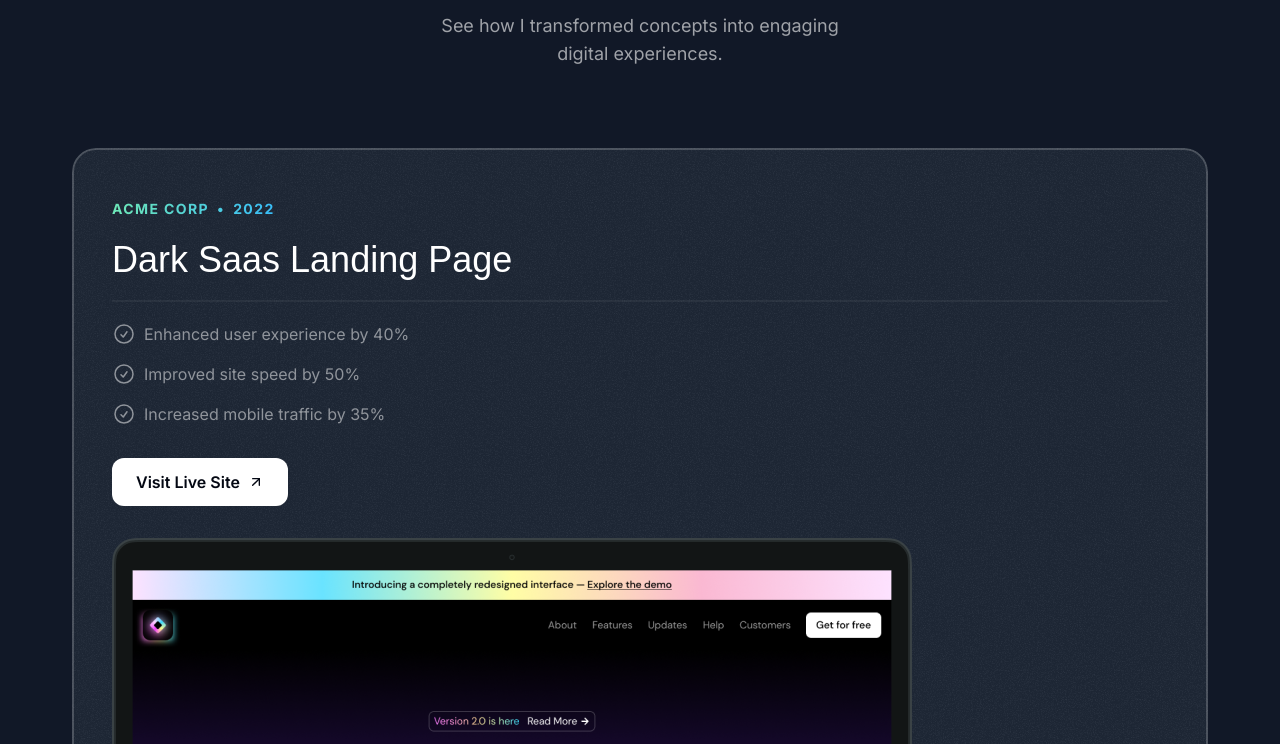
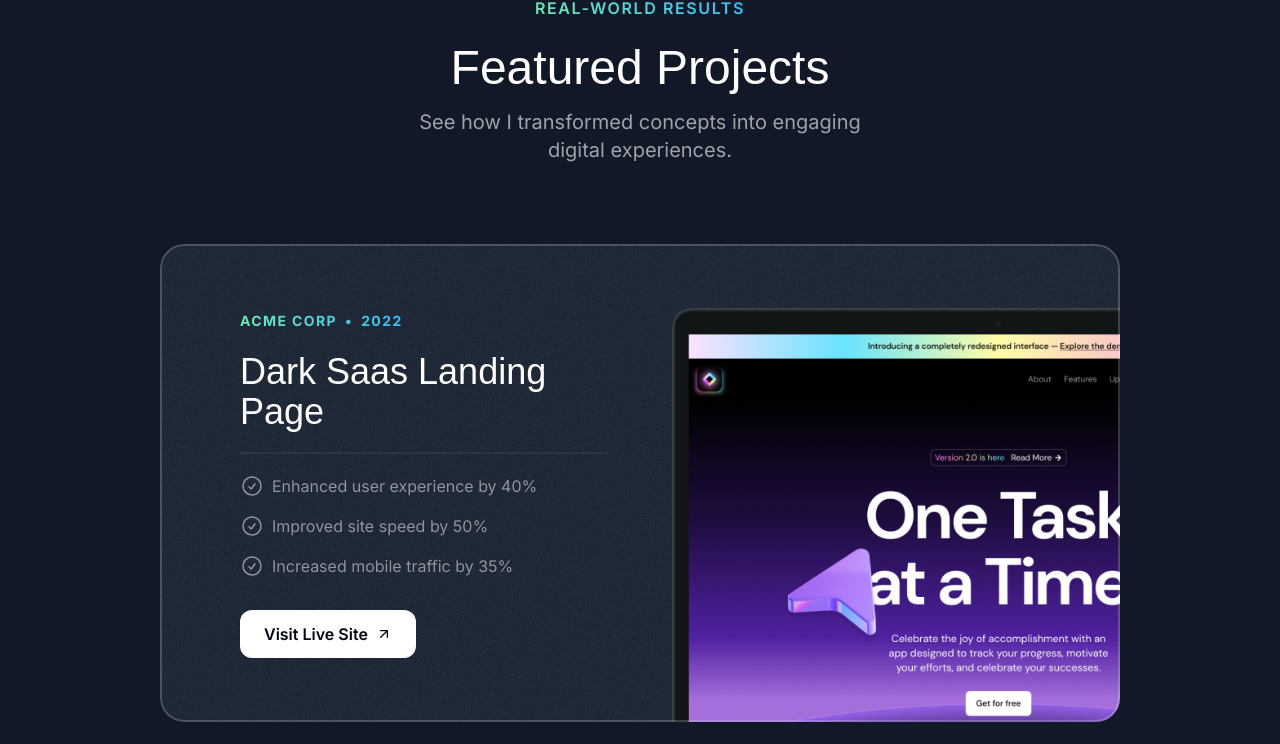
Before and after one commit to saaranganand/website, a Next.js app: page / in a window 1280 px wide. Shown: the part 1022-1766 px from the top of the page. Built offline with nearby package versions, Linux system fonts and the light colour scheme; a web font is replaced by a local one.

Commit message:
projects section: laptop

```diff
--- a/src/app/globals.css
+++ b/src/app/globals.css
@@ -11,3 +11,9 @@
         @apply absolute inset-0 border-2 top-1/2 left-1/2 -translate-x-1/2 -translate-y-1/2 rounded-full border-emerald-300/5 shadow-[0_0_80px_inset] shadow-emerald-300/5
     }
 }
+
+@layer utilities {
+    .container {
+        @apply lg:max-w-5xl;
+    }
+}
--- a/src/sections/Projects.tsx
+++ b/src/sections/Projects.tsx
@@ -48,21 +48,23 @@
 
 export const ProjectsSection = () => {
   return (
-  <section className="pb-16">
+  <section className="pb-16 lg:py-24">
     <div className="container">
       <div className="flex justify-center">
         <p className="uppercase font-semibold tracking-widest bg-gradient-to-r from-emerald-300 to-sky-400 text-center text-transparent bg-clip-text">Real-World Results</p>
       </div>
       <h2 className="font-serif text-3xl md:text-5xl text-center mt-6">Featured Projects</h2>
-      <p className="text-center md:text-lg text-white/60 mt-4 max-w-md mx-auto">See how I transformed concepts into engaging digital experiences.</p>
+      <p className="text-center md:text-lg lg:text-xl text-white/60 mt-4 max-w-md mx-auto">See how I transformed concepts into engaging digital experiences.</p>
 
       <div className="mt-10 md:mt-20 flex flex-col gap-20">
         {portfolioProjects.map(project => (
-          <div key={project.title} className="bg-gray-800 rounded-3xl relative z-0 overflow-hidden after:z-10 after:content-[''] after:absolute after:inset-0 after:outline-2 after:outline after:-outline-offset-2 after:rounded-3xl after:outline-white/20 px-8 pt-8 md:pt-12 md:px-10 after:pointer-events-none">
+          <div key={project.title} className="bg-gray-800 rounded-3xl relative z-0 overflow-hidden after:z-10 after:content-[''] after:absolute after:inset-0 after:outline-2 after:outline after:-outline-offset-2 after:rounded-3xl after:outline-white/20 px-8 pt-8 md:pt-12 md:px-10 lg:pt-16 lg:px-20 after:pointer-events-none">
 
             <div className="absolute inset-0 -z-10 opacity-5" style={{
               backgroundImage: `url(${grainImage.src})`
             }}></div>
+            <div className='lg:grid lg:grid-cols-2 lg:gap-16'>
+              <div className='lg:pb-16'>
                 <div className="bg-gradient-to-r from-emerald-300 to-sky-400 inline-flex gap-2 font-bold uppercase tracking-widest text-sm text-transparent bg-clip-text">
                   <span>{project.company}</span>
                   <span>&bull;</span>
@@ -88,9 +90,11 @@
                     <ArrowUpRightIcon className="size-4" />
                   </button>
                 </a>
-
-            <Image src={project.image} alt={project.title} className="mt-8 -mb-4 md:-mb-0"/>
-
+              </div>
+              <div className='relative'>
+                <Image src={project.image} alt={project.title} className="mt-8 -mb-4 md:-mb-0 lg:mt-0 lg:absolute lg:h-full lg:w-auto lg:max-w-none"/>
+              </div>
+            </div>
           </div>
         ))}
       </div>
```
Lines whose indentation alone changed are shown as unchanged.
